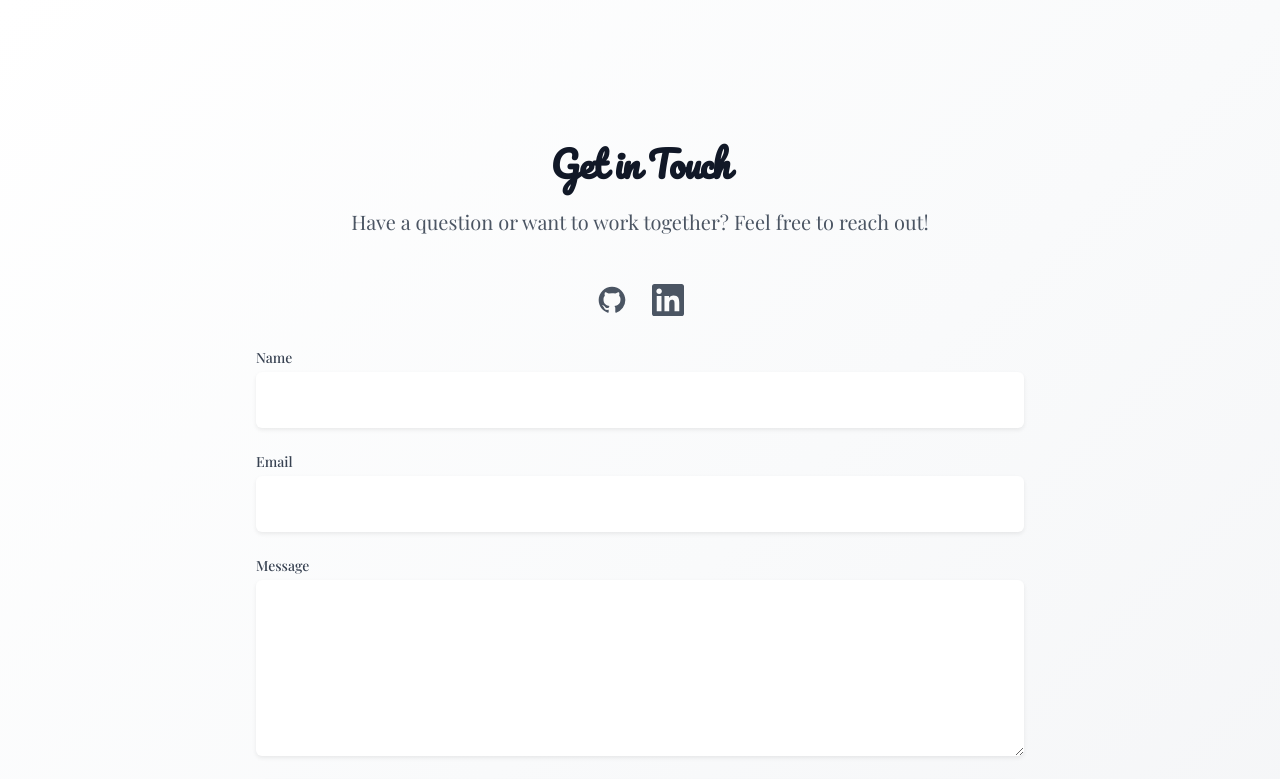
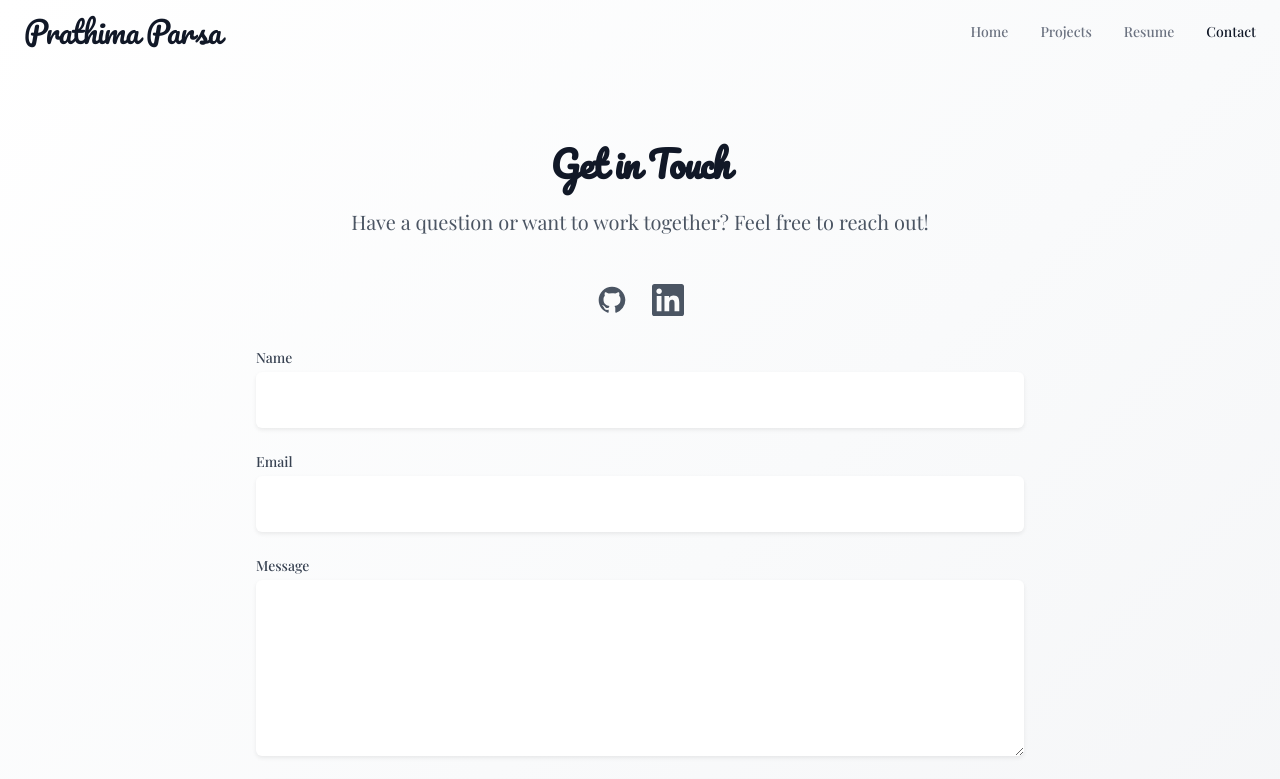
Before and after one commit to saiprathima/Portfolio-React, a React (Vite) app: page /contact in a window 1280 px wide. Shown: the top 779 px of the page. Built offline with nearby package versions, Linux system fonts and the light colour scheme; a web font is replaced by a local one.

Commit message:
feat: Add mobile menu and update Vercel config - Add responsive mobile menu with animations - Update Vercel configuration for better deployment - Improve accessibility with ARIA labels and screen reader support

```diff
--- a/src/components/Header.jsx
+++ b/src/components/Header.jsx
@@ -1,81 +1,167 @@
 import React, { useState, useEffect } from 'react';
+import { Link, useLocation } from 'react-router-dom';
 import { motion, AnimatePresence } from 'framer-motion';
-import { Link, useLocation } from 'react-router-dom';
 
 const Header = () => {
   const [isScrolled, setIsScrolled] = useState(false);
+  const [isMobileMenuOpen, setIsMobileMenuOpen] = useState(false);
   const location = useLocation();
-  const isHomePage = location.pathname === '/';
 
   useEffect(() => {
     const handleScroll = () => {
       setIsScrolled(window.scrollY > 50);
     };
+
     window.addEventListener('scroll', handleScroll);
     return () => window.removeEventListener('scroll', handleScroll);
   }, []);
+
+  // Close mobile menu when route changes
+  useEffect(() => {
+    setIsMobileMenuOpen(false);
+  }, [location]);
 
   return (
     <>
       {/* Skip to main content link for keyboard users */}
       <a
         href="#main-content"
-        className="sr-only focus:not-sr-only focus:absolute focus:top-4 focus:left-4 bg-white p-2 rounded-md shadow-md z-50"
+        className="sr-only focus:not-sr-only focus:absolute focus:top-4 focus:left-4 bg-gray-900 text-white px-4 py-2 rounded-md z-50"
       >
         Skip to main content
       </a>
 
-      {/* Animated Header on Scroll */}
-      <AnimatePresence>
-        {isScrolled && (
-          <motion.div
-            initial={{ y: -100, opacity: 0 }}
-            animate={{ y: 0, opacity: 1 }}
-            exit={{ y: -100, opacity: 0 }}
-            transition={{ duration: 0.3 }}
-            className="fixed top-0 left-0 right-0 bg-white/80 backdrop-blur-md z-50 border-b border-gray-200"
+      {/* Fixed Header */}
+      <motion.header
         role="banner"
+        initial={{ y: -100 }}
+        animate={{ y: 0 }}
+        transition={{ duration: 0.5 }}
+        className={`fixed top-0 left-0 right-0 z-40 transition-all duration-300 ${
+          isScrolled ? 'bg-white/80 backdrop-blur-md shadow-md' : 'bg-transparent'
+        }`}
       >
         <div className="max-w-7xl mx-auto px-4 sm:px-6 lg:px-8">
           <div className="flex justify-between items-center h-16">
-                {!isHomePage && (
+            <Link to="/" className="text-2xl font-bold text-gray-900 hover:text-gray-700 transition-colors">
+              <h1 className="font-pacifico text-3xl">Prathima Parsa</h1>
+            </Link>
+
+            {/* Desktop Navigation */}
+            <nav className="hidden md:flex items-center space-x-8" role="navigation" aria-label="Main navigation">
               <Link
                 to="/"
-                    className="text-2xl font-pacifico text-gray-800 hover:text-gray-600 transition-colors duration-300 focus:outline-none focus:ring-2 focus:ring-gray-500 focus:ring-offset-2 rounded-md"
-                    aria-label="Return to home page"
+                className={`text-sm font-medium transition-colors ${
+                  location.pathname === '/' ? 'text-gray-900' : 'text-gray-500 hover:text-gray-900'
+                }`}
               >
-                    Prathima Parsa
+                Home
               </Link>
+              <Link
+                to="/projects"
+                className={`text-sm font-medium transition-colors ${
+                  location.pathname === '/projects' ? 'text-gray-900' : 'text-gray-500 hover:text-gray-900'
+                }`}
+              >
+                Projects
+              </Link>
+              <Link
+                to="/resume"
+                className={`text-sm font-medium transition-colors ${
+                  location.pathname === '/resume' ? 'text-gray-900' : 'text-gray-500 hover:text-gray-900'
+                }`}
+              >
+                Resume
+              </Link>
+              <Link
+                to="/contact"
+                className={`text-sm font-medium transition-colors ${
+                  location.pathname === '/contact' ? 'text-gray-900' : 'text-gray-500 hover:text-gray-900'
+                }`}
+              >
+                Contact
+              </Link>
+            </nav>
+
+            {/* Mobile menu button */}
+            <button
+              onClick={() => setIsMobileMenuOpen(!isMobileMenuOpen)}
+              className="md:hidden p-2 rounded-md text-gray-500 hover:text-gray-900 focus:outline-none focus:ring-2 focus:ring-inset focus:ring-gray-500"
+              aria-expanded={isMobileMenuOpen}
+              aria-label="Toggle menu"
+            >
+              <span className="sr-only">Open main menu</span>
+              {isMobileMenuOpen ? (
+                <svg className="h-6 w-6" fill="none" viewBox="0 0 24 24" stroke="currentColor">
+                  <path strokeLinecap="round" strokeLinejoin="round" strokeWidth={2} d="M6 18L18 6M6 6l12 12" />
+                </svg>
+              ) : (
+                <svg className="h-6 w-6" fill="none" viewBox="0 0 24 24" stroke="currentColor">
+                  <path strokeLinecap="round" strokeLinejoin="round" strokeWidth={2} d="M4 6h16M4 12h16M4 18h16" />
+                </svg>
               )}
-                <nav className="flex gap-4 ml-auto" aria-label="Social media links">
-                  <a
-                    href="https://www.linkedin.com/in/saiprathimaparsa"
-                    target="_blank"
-                    rel="noopener noreferrer"
-                    className="text-black hover:text-gray-600 transition-colors duration-300 focus:outline-none focus:ring-2 focus:ring-gray-500 focus:ring-offset-2 rounded-md p-1"
-                    aria-label="Visit LinkedIn profile"
+            </button>
+          </div>
+        </div>
+
+        {/* Mobile menu */}
+        <AnimatePresence>
+          {isMobileMenuOpen && (
+            <motion.div
+              initial={{ opacity: 0, height: 0 }}
+              animate={{ opacity: 1, height: 'auto' }}
+              exit={{ opacity: 0, height: 0 }}
+              transition={{ duration: 0.2 }}
+              className="md:hidden bg-white shadow-lg"
             >
-                    <svg className="w-6 h-6" fill="currentColor" viewBox="0 0 24 24" aria-hidden="true">
-                      <path d="M20.447 20.452h-3.554v-5.569c0-1.328-.027-3.037-1.852-3.037-1.853 0-2.136 1.445-2.136 2.939v5.667H9.351V9h3.414v1.561h.046c.477-.9 1.637-1.85 3.37-1.85 3.601 0 4.267 2.37 4.267 5.455v6.286zM5.337 7.433c-1.144 0-2.063-.926-2.063-2.065 0-1.138.92-2.063 2.063-2.063 1.14 0 2.064.925 2.064 2.063 0 1.139-.925 2.065-2.064 2.065zm1.782 13.019H3.555V9h3.564v11.452zM22.225 0H1.771C.792 0 0 .774 0 1.729v20.542C0 23.227.792 24 1.771 24h20.451C23.2 24 24 23.227 24 22.271V1.729C24 .774 23.2 0 22.222 0h.003z"/>
-                    </svg>
-                  </a>
-                  <a
-                    href="https://github.com/saiprathimaparsa"
-                    target="_blank"
-                    rel="noopener noreferrer"
-                    className="text-black hover:text-gray-600 transition-colors duration-300 focus:outline-none focus:ring-2 focus:ring-gray-500 focus:ring-offset-2 rounded-md p-1"
-                    aria-label="Visit GitHub profile"
+              <div className="px-2 pt-2 pb-3 space-y-1">
+                <Link
+                  to="/"
+                  className={`block px-3 py-2 rounded-md text-base font-medium ${
+                    location.pathname === '/' ? 'text-gray-900 bg-gray-50' : 'text-gray-500 hover:text-gray-900 hover:bg-gray-50'
+                  }`}
                 >
-                    <svg className="w-6 h-6" fill="currentColor" viewBox="0 0 24 24" aria-hidden="true">
-                      <path fillRule="evenodd" d="M12 2C6.477 2 2 6.484 2 12.017c0 4.425 2.865 8.18 6.839 9.504.5.092.682-.217.682-.483 0-.237-.008-.868-.013-1.703-2.782.605-3.369-1.343-3.369-1.343-.454-1.158-1.11-1.466-1.11-1.466-.908-.62.069-.608.069-.608 1.003.07 1.531 1.032 1.531 1.032.892 1.53 2.341 1.088 2.91.832.092-.647.35-1.088.636-1.338-2.22-.253-4.555-1.113-4.555-4.951 0-1.093.39-1.988 1.029-2.688-.103-.253-.446-1.272.098-2.65 0 0 .84-.27 2.75 1.026A9.564 9.564 0 0112 6.844c.85.004 1.705.115 2.504.337 1.909-1.296 2.747-1.027 2.747-1.027.546 1.379.202 2.398.1 2.651.64.7 1.028 1.595 1.028 2.688 0 3.848-2.339 4.695-4.566 4.943.359.309.678.92.678 1.855 0 1.338-.012 2.419-.012 2.747 0 .268.18.58.688.482A10.019 10.019 0 0022 12.017C22 6.484 17.522 2 12 2z" clipRule="evenodd"/>
-                    </svg>
-                  </a>
-                </nav>
-              </div>
+                  Home
+                </Link>
+                <Link
+                  to="/projects"
+                  className={`block px-3 py-2 rounded-md text-base font-medium ${
+                    location.pathname === '/projects' ? 'text-gray-900 bg-gray-50' : 'text-gray-500 hover:text-gray-900 hover:bg-gray-50'
+                  }`}
+                >
+                  Projects
+                </Link>
+                <Link
+                  to="/resume"
+                  className={`block px-3 py-2 rounded-md text-base font-medium ${
+                    location.pathname === '/resume' ? 'text-gray-900 bg-gray-50' : 'text-gray-500 hover:text-gray-900 hover:bg-gray-50'
+                  }`}
+                >
+                  Resume
+                </Link>
+                <Link
+                  to="/contact"
+                  className={`block px-3 py-2 rounded-md text-base font-medium ${
+                    location.pathname === '/contact' ? 'text-gray-900 bg-gray-50' : 'text-gray-500 hover:text-gray-900 hover:bg-gray-50'
+                  }`}
+                >
+                  Contact
+                </Link>
               </div>
             </motion.div>
           )}
         </AnimatePresence>
+      </motion.header>
+
+      {/* Hidden navbar for screen readers */}
+      <nav className="sr-only" role="navigation" aria-label="Main navigation">
+        <ul>
+          <li><Link to="/">Home</Link></li>
+          <li><Link to="/projects">Projects</Link></li>
+          <li><Link to="/resume">Resume</Link></li>
+          <li><Link to="/contact">Contact</Link></li>
+        </ul>
+      </nav>
     </>
   );
 };
```
Also changed, not shown: vercel.json. Lines whose indentation alone changed are shown as unchanged.
